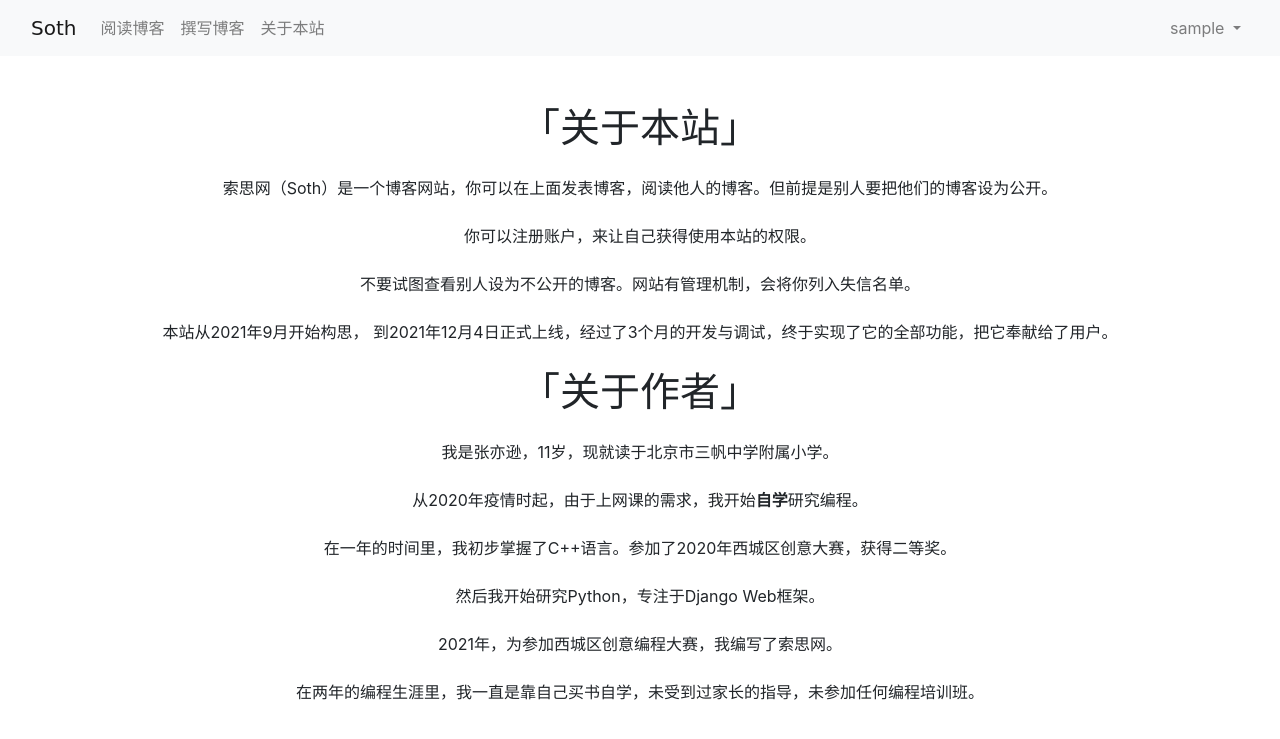
After one commit to zyxjeek/Soth, a Django app: page /about in a window 1280 px wide. The commit adds this page. Shown: the top 739 px of the page. Run offline with Django 3.2, Linux system fonts and the light colour scheme; the visitor is signed in with stand-in values (Sample User, id 1); some libraries are stand-ins or nearby versions; some web fonts are replaced.

Commit message:
finate increasum!

```diff
--- a/blog/urls.py
+++ b/blog/urls.py
@@ -5,5 +5,8 @@ from . import views
 urlpatterns = [
     path('', views.index, name="index"),
     path('blogs', views.blogs, name='blogs'),
-    path('blogs/<int:blog_id>', views.blog, name='blog')
+    path('blogs/<int:blog_id>', views.blog, name='blog'),
+    path('new_blog', views.new_blog, name='new_blog'),
+    path('blogs/<int:blog_id>/edit', views.edit_blog, name='edit_blog'),
+    path('about', views.about, name="about")
 ]
--- a/blog/views.py
+++ b/blog/views.py
@@ -1,5 +1,8 @@
-from django.shortcuts import render
+from django.shortcuts import render, redirect
+from django.contrib.auth.decorators import login_required
+from django.http import Http404
 from .models import BlogPost
+from .forms import NewBlogForm
 
 
 # Create your views here.
@@ -7,11 +10,49 @@ def index(request):
     return render(request, 'index.html')
 
 
+@login_required()
 def blogs(request):
     b = BlogPost.objects.filter(public=True)
     return render(request, 'blogs.html', context={'blogs': b})
 
 
+@login_required()
 def blog(request, blog_id):
     b = BlogPost.objects.get(id=blog_id)
     return render(request, 'blog.html', context={'blog': b})
+
+
+@login_required()
+def new_blog(request):
+    user = request.user
+    if request.method == 'POST':
+        form = NewBlogForm(request.POST)
+        if form.is_valid():
+            topic = form.save(commit=False)
+            topic.user = user
+            topic.save()
+            return redirect('blogs')
+    else:
+        form = NewBlogForm()
+    return render(request, 'new_blog.html', locals())
+
+
+@login_required()
+def edit_blog(request, blog_id):
+    b = BlogPost.objects.get(id=blog_id)
+    if b.user != request.user:
+        return Http404
+    if request.method != 'POST':
+        form = NewBlogForm(instance=b)
+    else:
+        form = NewBlogForm(instance=b, data=request.POST)
+        if form.is_valid():
+            form.save()
+            return redirect('blogs')
+
+    return render(request, 'edit_blog.html', locals())
+
+
+@login_required()
+def about(request):
+    return render(request, 'about.html')
--- /dev/null
+++ b/static/css/style.css
@@ -0,0 +1,4 @@
+.bg {
+       background:url("img.jpeg") no-repeat center;
+       background-size:1150px 568px;
+}
--- /dev/null
+++ b/templates/about.html
@@ -0,0 +1,18 @@
+{% extends 'base.html' %}
+{% block title %}关于本站{% endblock %}
+{% block content %}
+  <div class="text-center">
+    <h1 class="my-4">「关于本站」</h1>
+    <p class="my-4">索思网（Soth）是一个博客网站，你可以在上面发表博客，阅读他人的博客。但前提是别人要把他们的博客设为公开。</p>
+    <p class="my-4">你可以注册账户，来让自己获得使用本站的权限。</p>
+    <p class="my-4">不要试图查看别人设为不公开的博客。网站有管理机制，会将你列入失信名单。</p>
+    <p class="my-4">本站从2021年9月开始构思， 到2021年12月4日正式上线，经过了3个月的开发与调试，终于实现了它的全部功能，把它奉献给了用户。</p>
+    <h1 class="my-4">「关于作者」</h1>
+    <p class="my-4">我是张亦逊，11岁，现就读于北京市三帆中学附属小学。</p>
+    <p class="my-4">从2020年疫情时起，由于上网课的需求，我开始<strong>自学</strong>研究编程。</p>
+    <p class="my-4">在一年的时间里，我初步掌握了C++语言。参加了2020年西城区创意大赛，获得二等奖。</p>
+    <p class="my-4">然后我开始研究Python，专注于Django Web框架。</p>
+    <p class="my-4">2021年，为参加西城区创意编程大赛，我编写了索思网。</p>
+    <p class="my-4">在两年的编程生涯里，我一直是靠自己买书自学，未受到过家长的指导，未参加任何编程培训班。</p>
+  </div>
+{% endblock %}
--- a/templates/base.html
+++ b/templates/base.html
@@ -7,6 +7,7 @@
         content="width=device-width, user-scalable=no, initial-scale=1.0, maximum-scale=1.0, minimum-scale=1.0">
   <meta http-equiv="X-UA-Compatible" content="ie=edge">
   <link rel="stylesheet" href="{% static 'css/bootstrap.min.css' %}">
+  <link rel="stylesheet" href="{% static 'css/style.css' %}">
   <link href="https://fonts.font.im/css?family=Modern+Antiqua" rel="stylesheet">
   <title>{% block title %}{% endblock %}</title>
 </head>
@@ -23,7 +24,10 @@
             <a class="nav-link" href="{% url 'blogs' %}">阅读博客</a>
           </li>
           <li class="nav-item">
-            <a class="nav-link" href="#">撰写博客</a>
+            <a class="nav-link" href="{% url 'new_blog' %}">撰写博客</a>
+          </li>
+          <li class="nav-item">
+            <a class="nav-link" href="{% url 'about' %}">关于本站</a>
           </li>
         </ul>
         {% if user.is_authenticated %}
--- a/templates/blogs.html
+++ b/templates/blogs.html
@@ -2,14 +2,14 @@
 {% block title %}阅读{% endblock %}
 {% block content %}
   <h2>阅读博客</h2>
-  <p><a href="#">创建博客</a></p>
+  <p><a href="{% url 'new_blog' %}">创建博客</a></p>
   {% for blog in blogs %}
     <div class="card my-3">
       <div class="card-header">
         <h4>
           {{ blog.date_added|date:'Y年Md日 H:i' }}
           {% if user.username == blog.user.username %}
-          <small><a href="#">编辑博客</a></small>
+          <small><a href="{% url 'edit_blog' blog.id %}">编辑博客</a></small>
           {% endif %}
         </h4>
       </div>
```
Also changed, not shown: blog/forms.py (added, +13 -0 lines), templates/edit_blog.html (added, +10 -0 lines), templates/new_blog.html (added, +10 -0 lines), static/css/img.jpeg (added).
